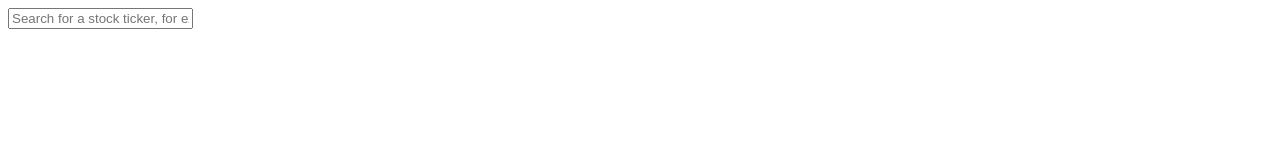
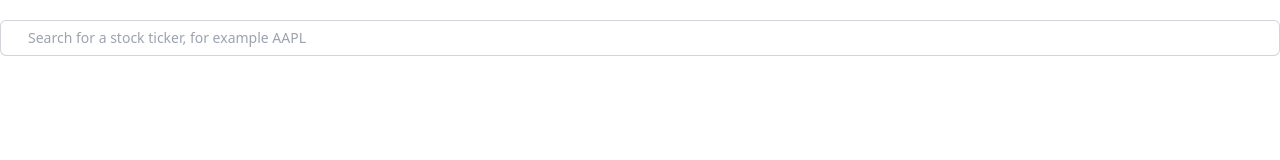
Before and after one commit to wilsonsilva/fiber-htmx, a plain HTML site: page views/index.html in a window 1280 px wide. Drawn offline with nearby package versions, Linux system fonts and the light colour scheme.

Commit message:
Replace unocss with tailwind and add new styles

```diff
--- a/views/index.html
+++ b/views/index.html
@@ -2,12 +2,14 @@
     <head>
         <title>Go Fiber + HTMX</title>
         <script src="https://unpkg.com/htmx.org@1.9.5"></script>
-        <script src="https://cdn.jsdelivr.net/npm/@unocss/runtime"></script>
+        <script src="https://cdn.tailwindcss.com"></script>
     </head>
     <body>
         <div class="container mx-auto">
             <input
-                class="rounded mx-auto w-lg p-4" type="text" name="ticker"
+                class="block lg w-full rounded-md border-0 py-1.5 pl-7 pr-20 text-gray-900 ring-1 ring-inset ring-gray-300 placeholder:text-gray-400 focus:ring-2 focus:ring-inset focus:ring-indigo-600 sm:text-sm sm:leading-6 mt-5"
+                type="text"
+                name="ticker"
                 hx-get="/search"
                 hx-trigger="keyup changed delay:500ms"
                 hx-target="#search-results"
```
Also changed, not shown: views/news.html (+2 -2 lines), views/results.html (+3 -2 lines).
